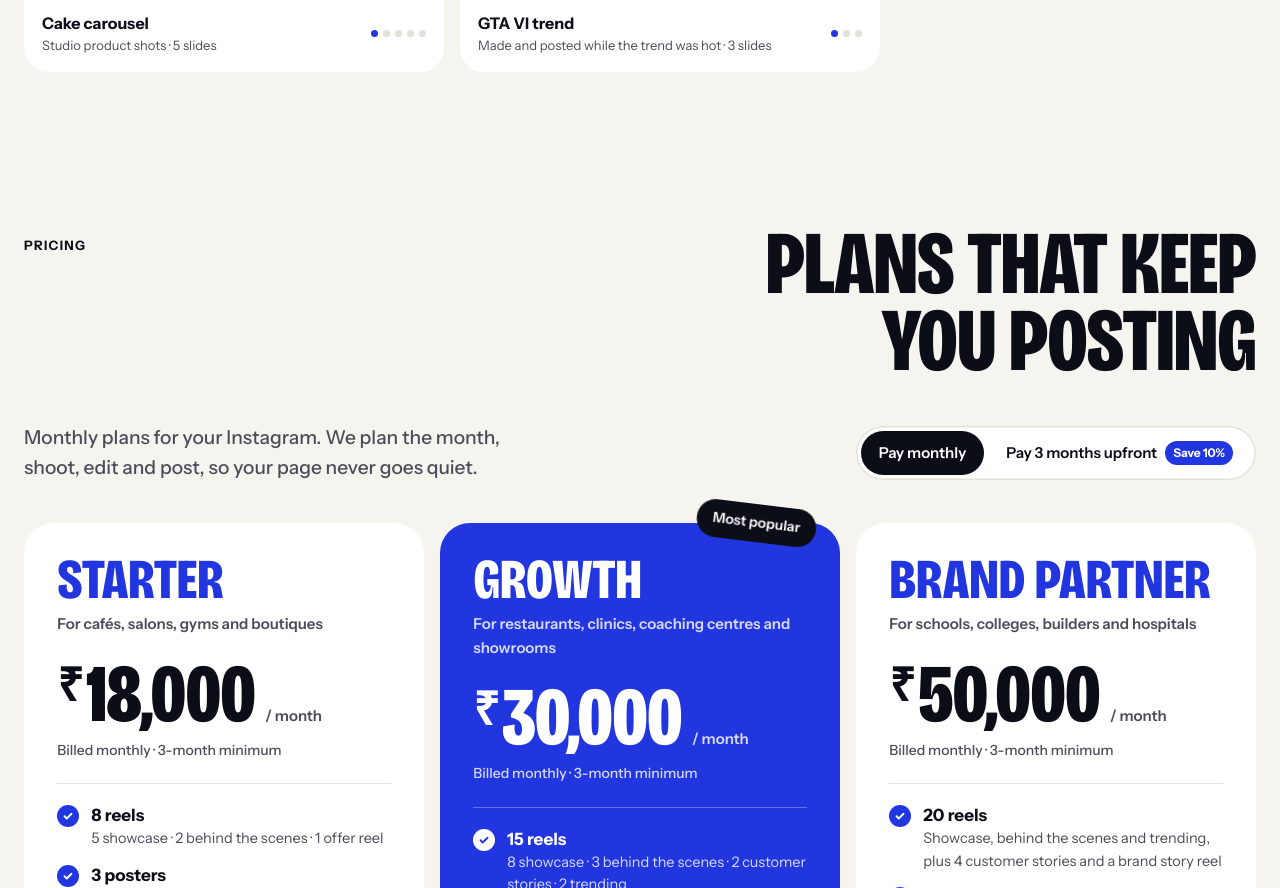
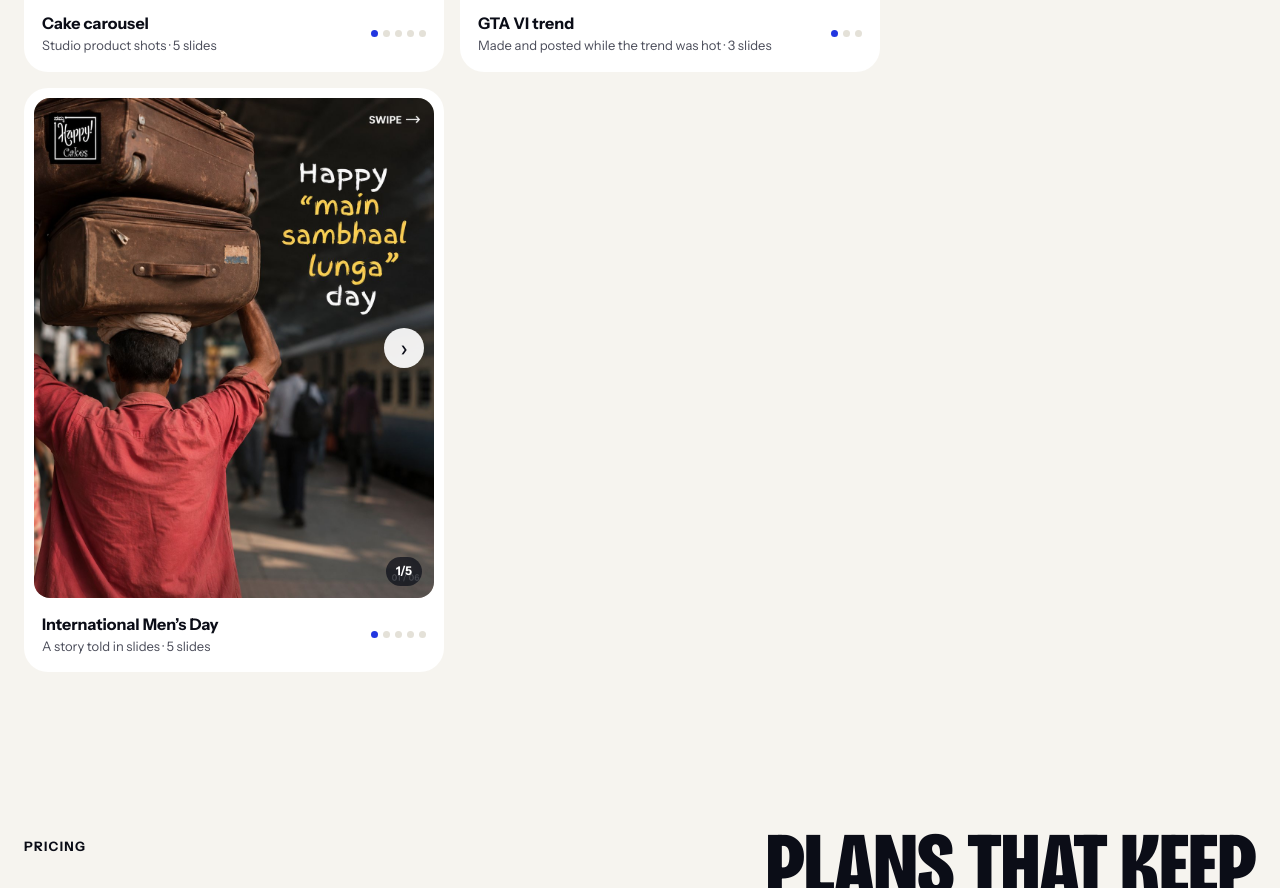
Before and after one commit to Nikhaarshoots/nikhaar-ads-website, a plain HTML site: page index.html in a window 1280 px wide. Shown: the part 10509-11397 px from the top of the page. Drawn offline with nearby package versions, Linux system fonts and the light colour scheme.

Commit message:
Happy Cakes: add International Men's Day carousel
Co-Authored-By: Claude Opus 5.5 <noreply@anthropic.com>
Claude-Session: https://claude.ai/code/session_019MG2d2r5UBHroz1F1FXZv2

```diff
--- a/index.html
+++ b/index.html
@@ -747,6 +747,12 @@ dialog.player::backdrop{background:rgba(11,13,23,.86)}
           <button class="car-b prev" type="button" aria-label="Previous slide">‹</button><button class="car-b next" type="button" aria-label="Next slide">›</button></div>
         <div class="car-meta"><div><b>GTA VI trend</b><span>Made and posted while the trend was hot · 3 slides</span></div><div class="car-dots"><i class=on></i><i></i><i></i></div></div>
       </div>
+      <div class="car rv" id="car-men">
+        <div class="car-view"><div class="car-track"><img src="assets/img/posts/men-1.jpg" alt="Happy “main sambhaal lunga” day" loading="lazy" width="1080" height="1350"><img src="assets/img/posts/men-2.jpg" alt="Happy “sab theek hai, Maa” day" loading="lazy" width="1080" height="1350"><img src="assets/img/posts/men-4.jpg" alt="Happy “mere liye kuch mat lena” day" loading="lazy" width="1080" height="1350"><img src="assets/img/posts/men-5.jpg" alt="Happy “tum khush ho na?” day" loading="lazy" width="1080" height="1350"><img src="assets/img/posts/men-6.jpg" alt="Aaj unke liye bhi kuch meetha ho jaaye. Happy International Men’s Day" loading="lazy" width="1080" height="1350"></div>
+          <span class="car-n">1/5</span>
+          <button class="car-b prev" type="button" aria-label="Previous slide">‹</button><button class="car-b next" type="button" aria-label="Next slide">›</button></div>
+        <div class="car-meta"><div><b>International Men’s Day</b><span>A story told in slides · 5 slides</span></div><div class="car-dots"><i class=on></i><i></i><i></i><i></i><i></i></div></div>
+      </div>
     </div>
   </div>
 </section>
```
Also changed, not shown: assets/img/posts/men-1.jpg (added), assets/img/posts/men-2.jpg (added), assets/img/posts/men-4.jpg (added), assets/img/posts/men-5.jpg (added), assets/img/posts/men-6.jpg (added).
